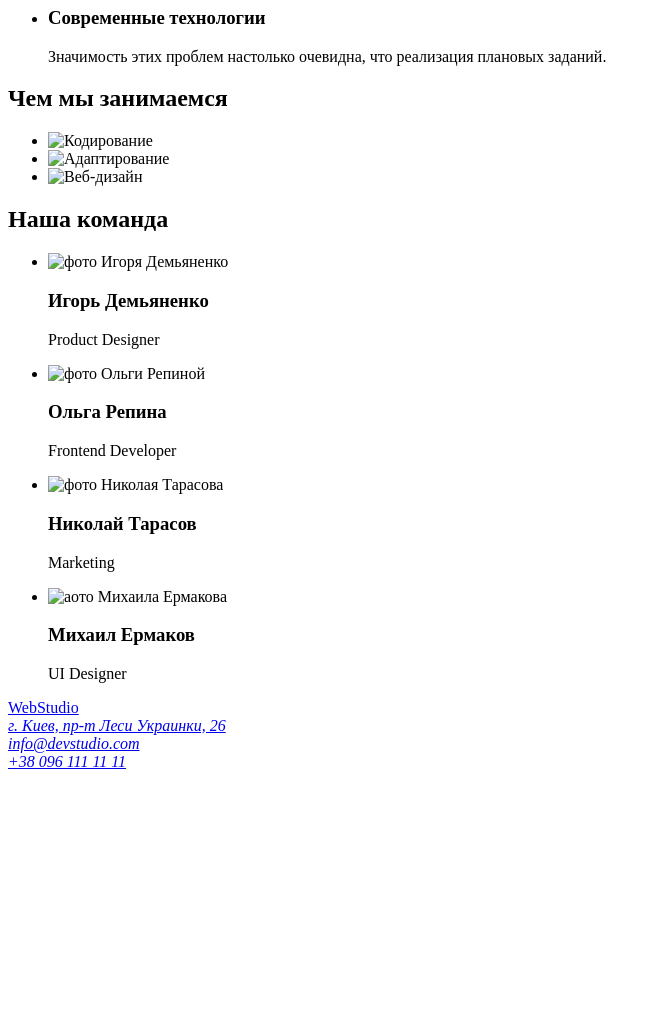
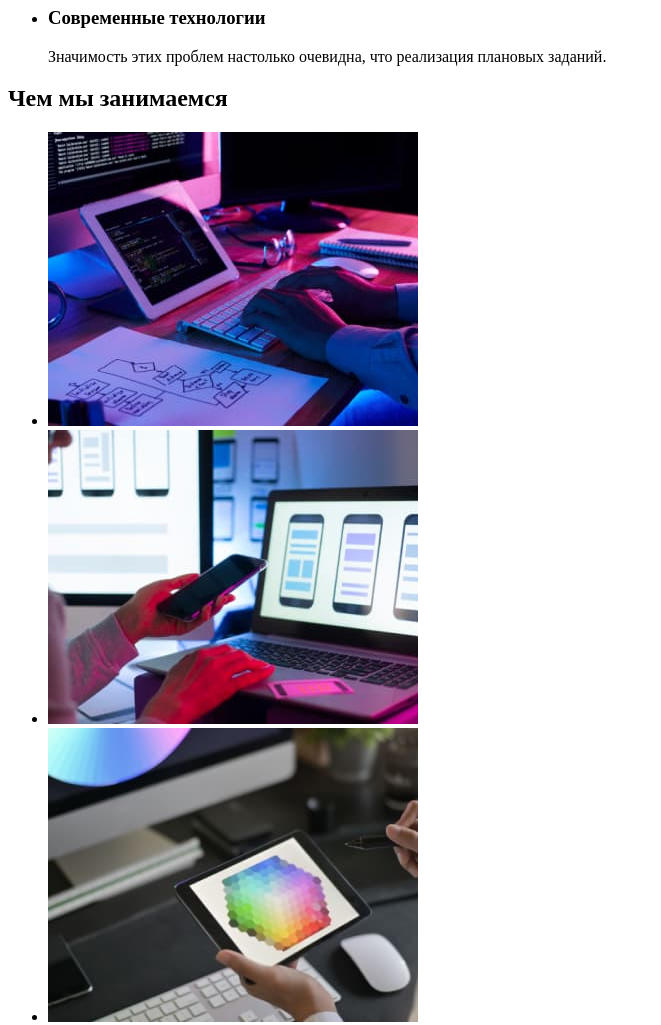
Before and after one commit to Kazak-Vasiliy/goit-markup-hw-01, a plain HTML site: page index.html in a window 1280 px wide. Shown: the part 480-1505 px from the top of the page, without its empty margins (0-661 px from the left). Before the commit the page ends 1259 px from the top, so only its background shows below. Drawn offline with Linux system fonts and the light colour scheme; the site is published under a folder, as on GitHub Pages, so addresses that start at the root find nothing.

Commit message:
MOD1_mistake_finisch

```diff
--- a/index.html
+++ b/index.html
@@ -70,13 +70,13 @@
             <h2>Чем мы занимаемся</h2>
             <ul>
                 <li>
-                    <img src="/images/box1.jpg" alt="Кодирование" width="370">
+                    <img src="./images/box1.jpg" alt="Кодирование" width="370">
                 </li>
                 <li>
-                    <img src="/images/box2.jpg" alt="Адаптирование" width="370">
+                    <img src="./images/box2.jpg" alt="Адаптирование" width="370">
                 </li>
                 <li>
-                    <img src="/images/box3.jpg" alt="Веб-дизайн" width="370">
+                    <img src="./images/box3.jpg" alt="Веб-дизайн" width="370">
                 </li>
             </ul>
         </section>
@@ -85,22 +85,22 @@
             <h2>Наша команда</h2>
             <ul>
                 <li>
-                    <img src="/images/img1.jpg" alt="фото Игоря Демьяненко" width="270">
+                    <img src="./images/img1.jpg" alt="фото Игоря Демьяненко" width="270">
                     <h3>Игорь Демьяненко</h3>
                     <p>Product Designer</p>
                 </li>
                 <li>
-                    <img src="/images/img2.jpg" alt="фото Ольги Репиной" width="270">
+                    <img src="./images/img2.jpg" alt="фото Ольги Репиной" width="270">
                     <h3>Ольга Репина</h3>
                     <p>Frontend Developer</p>
                 </li>
                 <li>
-                    <img src="/images/img3.jpg" alt="фото Николая Тарасова" width="270">
+                    <img src="./images/img3.jpg" alt="фото Николая Тарасова" width="270">
                     <h3>Николай Тарасов</h3>
                     <p>Marketing</p>
                 </li>
                 <li>
-                    <img src="/images/img4.jpg" alt="аото Михаила Ермакова" width="270">
+                    <img src="./images/img4.jpg" alt="аото Михаила Ермакова" width="270">
                     <h3>Михаил Ермаков</h3>
                     <p>UI Designer</p>
                 </li>
```
